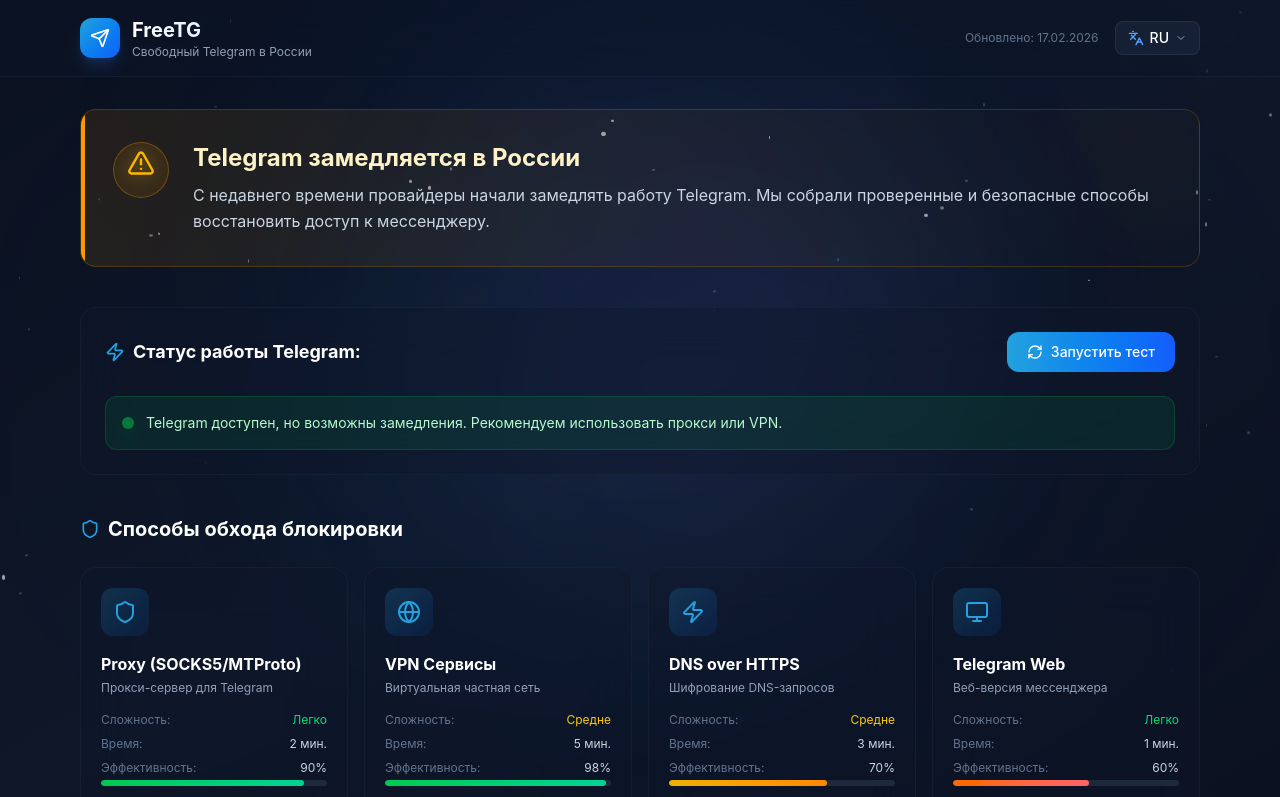
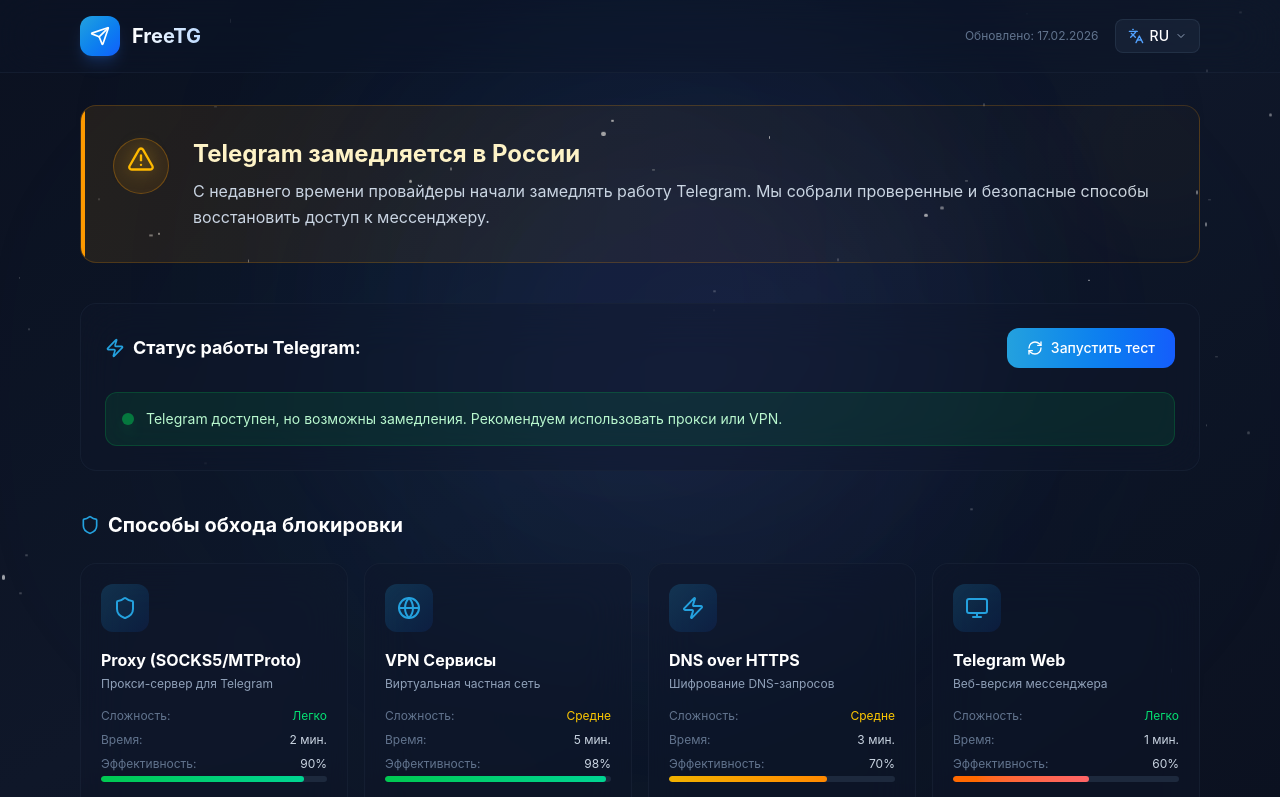
Before and after one commit to abyssfree/Free-telegram, a React (Vite) app: page / in a window 1280 px wide. Shown: the top 797 px of the page. Built offline with nearby package versions, Linux system fonts and the light colour scheme.

Commit message:
Fix text

```diff
--- a/src/App.tsx
+++ b/src/App.tsx
@@ -568,7 +568,6 @@
               </div>
               <div>
                 <h1 className="text-xl font-bold bg-gradient-to-r from-white to-blue-200 bg-clip-text text-transparent">FreeTG</h1>
-                <p className="text-xs text-slate-400">{t.subtitle}</p>
               </div>
             </div>
             <div className="flex items-center gap-4">
```
